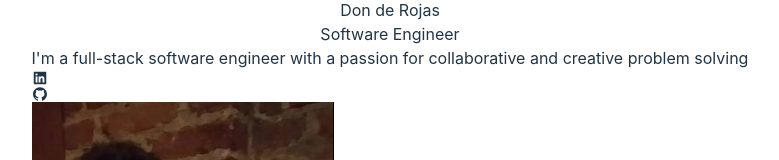
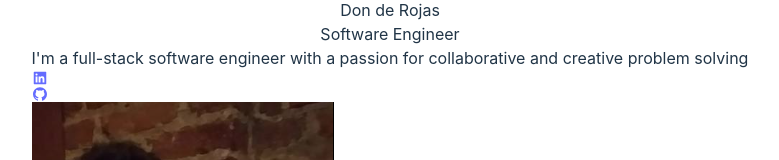
Before and after one commit to dderojas/Portfolio-Page, a React (Vite) app: page / in a window 1280 px wide. Shown: the part 196-356 px from the top of the page, without its empty margins (250-1029 px from the left). Built offline with nearby package versions, Linux system fonts and the light colour scheme.

Commit message:
add links to icons

```diff
--- a/src/App.tsx
+++ b/src/App.tsx
@@ -40,8 +40,12 @@ function App() {
               I'm a full-stack software engineer with a passion for collaborative and creative problem solving
               </p>
               <div className="text-5xl flex justify-center gap-16 py-3 text-gray-600 dark:text-gray-400">
-                <AiFillLinkedin />
-                <AiOutlineGithub />
+                <a href='https://www.linkedin.com/in/dderojas/' className='text-black hover:text-black'>
+                  <AiFillLinkedin />
+                </a>
+                <a href='https://github.com/dderojas' className='text-black hover:text-black'>
+                  <AiOutlineGithub />
+                </a>
               </div>
             </div>
             <img src={'../public/profile-photo.png'} className="rounded-full h-80 w-80"/>
```
